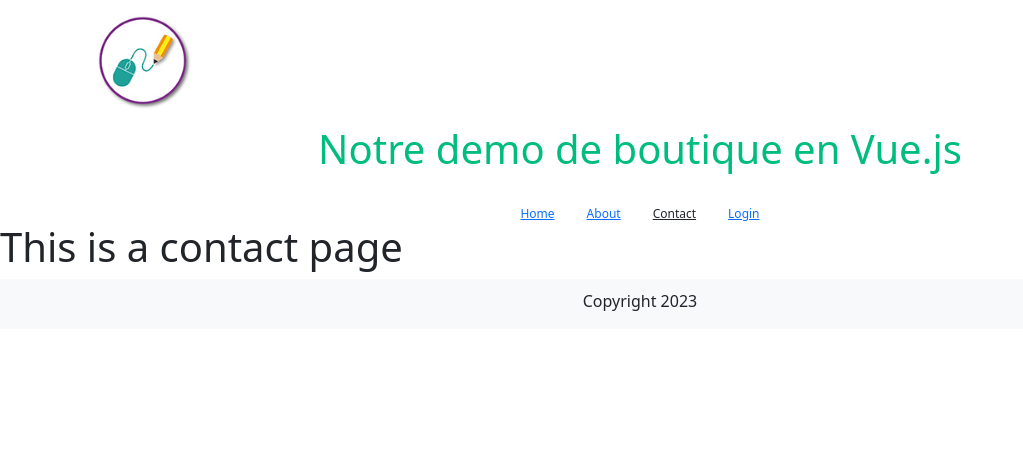
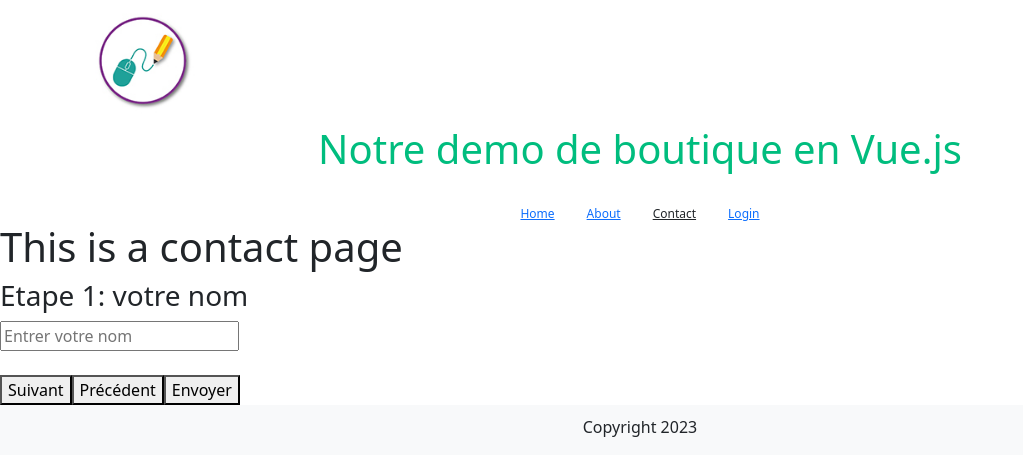
Before and after one commit to ChristelleKandel/demoBoutiqueVueJS, a Vue app: page /contact in a window 1280 px wide. Shown: the top 476 px of the page, without its empty margins (0-1023 px from the left). Built offline with nearby package versions, Linux system fonts and the light colour scheme.

Commit message:
debut form

```diff
--- a/src/views/ContactView.vue
+++ b/src/views/ContactView.vue
@@ -1,8 +1,44 @@
 <template>
     <div class="about">
         <h1>This is a contact page</h1>
+        <form action="" id="formContact">
+            <section v-if="step === 1">
+                <h3>Etape 1: votre nom</h3>
+                <input type="text" name="name" id="name" placeholder="Entrer votre nom">
+            </section>
+            <section v-if="step === 2">
+                <h3>Etape 2: vos coordonnées</h3>
+                <input type="tel" name="phone" id="phone" placeholder="Entrer votre numéro de portable">
+                <input type="email" name="mail" id="mail" placeholder="Entrer votre email">
+            </section>
+            <section v-if="step === 3">
+                <h3>Etape 3: votre message</h3>
+                <textarea name="message" id="message" placeholder="Entrer ici votre message"></textarea>
+            </section><br/>
+            <button @click="nextStep">Suivant</button>
+            <button @click="previousStep">Précédent</button>
+            <button @click="sendData">Envoyer</button>
+        </form>
     </div>
 </template>
+
+<script setup>
+import { defineProps, ref } from 'vue';
+
+
+const step = ref(1);
+const nextStep = () => {
+    step.value += 1;
+    console.log(step);
+}
+const previousStep = () => {
+    step.value -=1;
+}
+const sendData = () => {
+
+}
+
+</script>
 
 <style>
 
```
Also changed, not shown: src/Data/Contacts.js (added, +8 -0 lines).
